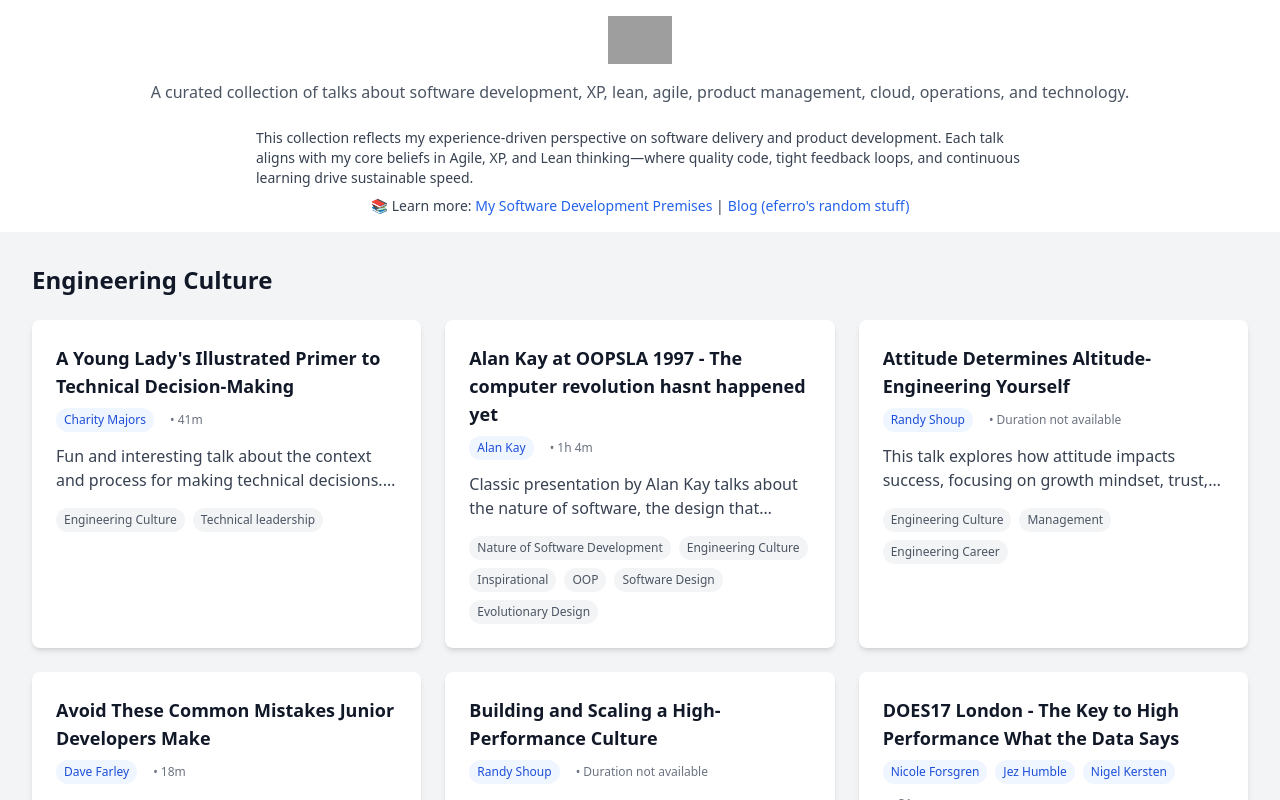
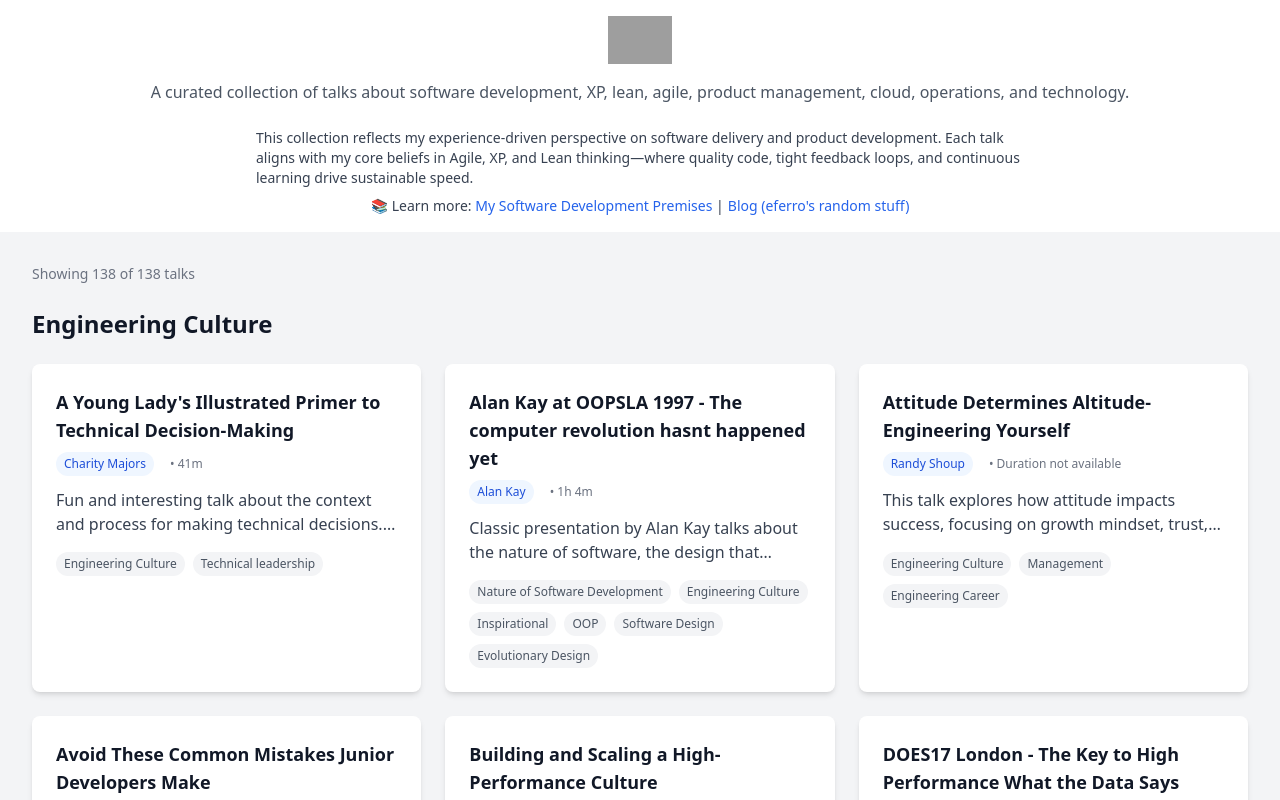
Before and after one commit to eferro/eferro-picks-site, a React (Vite) app: page / in a window 1280 px wide. Shown: the top 800 px of the page. Built offline with nearby package versions, Linux system fonts and the light colour scheme; grey boxes are pictures that could not be loaded; the HTML template or start-up script is replaced by a standard one.

Commit message:
feat: Add topic filtering - Enable multi-topic selection with visual feedback and filtering logic

```diff
--- a/src/components/TalksList/TalkCard.tsx
+++ b/src/components/TalksList/TalkCard.tsx
@@ -6,18 +6,33 @@ interface TalkCardProps {
   talk: Talk;
   onAuthorClick: (author: string) => void;
   selectedAuthor: string | null;
+  onTopicClick: (topic: string) => void;
+  selectedTopics: string[];
 }
 
-export function TalkCard({ talk, onAuthorClick, selectedAuthor }: TalkCardProps) {
+export function TalkCard({
+  talk,
+  onAuthorClick,
+  selectedAuthor,
+  onTopicClick,
+  selectedTopics
+}: TalkCardProps) {
   // Memoize topics to avoid unnecessary re-renders
   const topicElements = useMemo(() => (
     talk.topics.map((topic) => (
-      <span key={topic}
-            className="px-2 py-1 bg-gray-100 text-gray-600 text-xs rounded-full">
+      <button
+        key={topic}
+        onClick={() => onTopicClick(topic)}
+        className={`px-2 py-1 rounded-full text-xs transition-colors ${
+          selectedTopics.includes(topic)
+            ? 'bg-gray-700 text-white'
+            : 'bg-gray-100 text-gray-600 hover:bg-gray-200'
+        }`}
+      >
         {topic}
-      </span>
+      </button>
     ))
-  ), [talk.topics]);
+  ), [talk.topics, onTopicClick, selectedTopics]);
 
   return (
     <div className="bg-white rounded-lg shadow-md p-6 hover:shadow-lg transition-shadow">
--- a/src/components/TalksList/TalkSection.tsx
+++ b/src/components/TalksList/TalkSection.tsx
@@ -6,9 +6,18 @@ interface TalkSectionProps {
   talks: Talk[];
   onAuthorClick: (author: string) => void;
   selectedAuthor: string | null;
+  onTopicClick: (topic: string) => void;
+  selectedTopics: string[];
 }
 
-export function TalkSection({ coreTopic, talks, onAuthorClick, selectedAuthor }: TalkSectionProps) {
+export function TalkSection({
+  coreTopic,
+  talks,
+  onAuthorClick,
+  selectedAuthor,
+  onTopicClick,
+  selectedTopics
+}: TalkSectionProps) {
   return (
     <section className="mb-12">
       <h2 className="text-2xl font-bold text-gray-900 mb-6">{coreTopic}</h2>
@@ -19,6 +28,8 @@ export function TalkSection({ coreTopic, talks, onAuthorClick, selectedAuthor }:
             talk={talk}
             onAuthorClick={onAuthorClick}
             selectedAuthor={selectedAuthor}
+            onTopicClick={onTopicClick}
+            selectedTopics={selectedTopics}
           />
         ))}
       </div>
--- a/src/components/TalksList/index.tsx
+++ b/src/components/TalksList/index.tsx
@@ -22,6 +22,7 @@ function ErrorMessage({ message }: { message: string }) {
 export function TalksList() {
   const [talks, setTalks] = useState<Talk[]>([]);
   const [selectedAuthor, setSelectedAuthor] = useState<string | null>(null);
+  const [selectedTopics, setSelectedTopics] = useState<string[]>([]);
   const [loading, setLoading] = useState(true);
   const [error, setError] = useState<string | null>(null);
 
@@ -45,11 +46,33 @@ export function TalksList() {
     loadTalks();
   }, []);
 
-  // Filter talks by selected author
+  // Handle topic selection
+  const handleTopicClick = (topic: string) => {
+    setSelectedTopics(prev => {
+      const isSelected = prev.includes(topic);
+      if (isSelected) {
+        return prev.filter(t => t !== topic);
+      }
+      return [...prev, topic];
+    });
+  };
+
+  // Filter talks by selected author and topics
   const filteredTalks = useMemo(() => {
-    if (!selectedAuthor) return talks;
-    return talks.filter(talk => talk.speakers.includes(selectedAuthor));
-  }, [talks, selectedAuthor]);
+    let filtered = talks;
+
+    if (selectedAuthor) {
+      filtered = filtered.filter(talk => talk.speakers.includes(selectedAuthor));
+    }
+
+    if (selectedTopics.length > 0) {
+      filtered = filtered.filter(talk =>
+        selectedTopics.every(topic => talk.topics.includes(topic))
+      );
+    }
+
+    return filtered;
+  }, [talks, selectedAuthor, selectedTopics]);
 
   // Memoize the grouped and sorted talks
   const sortedTopics = useMemo(() => {
@@ -73,9 +96,12 @@ export function TalksList() {
 
   return (
     <div className="max-w-7xl mx-auto px-4 sm:px-6 lg:px-8 py-8">
+      {/* Active filters */}
+      {(selectedAuthor || selectedTopics.length > 0) && (
+        <div className="mb-6 space-y-3">
           {selectedAuthor && (
-        <div className="mb-6 flex items-center gap-2">
-          <span className="text-sm text-gray-500">Showing talks by:</span>
+            <div className="flex items-center gap-2">
+              <span className="text-sm text-gray-500">Speaker:</span>
               <button
                 className="inline-flex items-center px-3 py-1 rounded-full text-sm bg-blue-100 text-blue-800"
                 onClick={() => setSelectedAuthor(null)}
@@ -86,15 +112,52 @@ export function TalksList() {
             </div>
           )}
 
-      {sortedTopics.map(([topic, topicTalks]) => (
+          {selectedTopics.length > 0 && (
+            <div className="flex flex-wrap items-center gap-2">
+              <span className="text-sm text-gray-500">Topics:</span>
+              {selectedTopics.map(topic => (
+                <button
+                  key={topic}
+                  className="inline-flex items-center px-3 py-1 rounded-full text-sm bg-gray-100 text-gray-800"
+                  onClick={() => handleTopicClick(topic)}
+                >
+                  {topic}
+                  <span className="ml-2 text-gray-600">×</span>
+                </button>
+              ))}
+              <button
+                className="text-sm text-gray-500 hover:text-gray-700"
+                onClick={() => setSelectedTopics([])}
+              >
+                Clear all topics
+              </button>
+            </div>
+          )}
+        </div>
+      )}
+
+      {/* Results count */}
+      <div className="text-sm text-gray-500 mb-6">
+        Showing {filteredTalks.length} of {talks.length} talks
+      </div>
+
+      {sortedTopics.length > 0 ? (
+        sortedTopics.map(([topic, topicTalks]) => (
           <TalkSection
             key={topic}
             coreTopic={topic}
             talks={topicTalks}
             onAuthorClick={setSelectedAuthor}
             selectedAuthor={selectedAuthor}
+            onTopicClick={handleTopicClick}
+            selectedTopics={selectedTopics}
           />
-      ))}
+        ))
+      ) : (
+        <div className="text-center py-8">
+          <p className="text-gray-600 text-lg">No talks found matching your criteria.</p>
+        </div>
+      )}
     </div>
   );
 }
```
Lines whose indentation alone changed are shown as unchanged.
